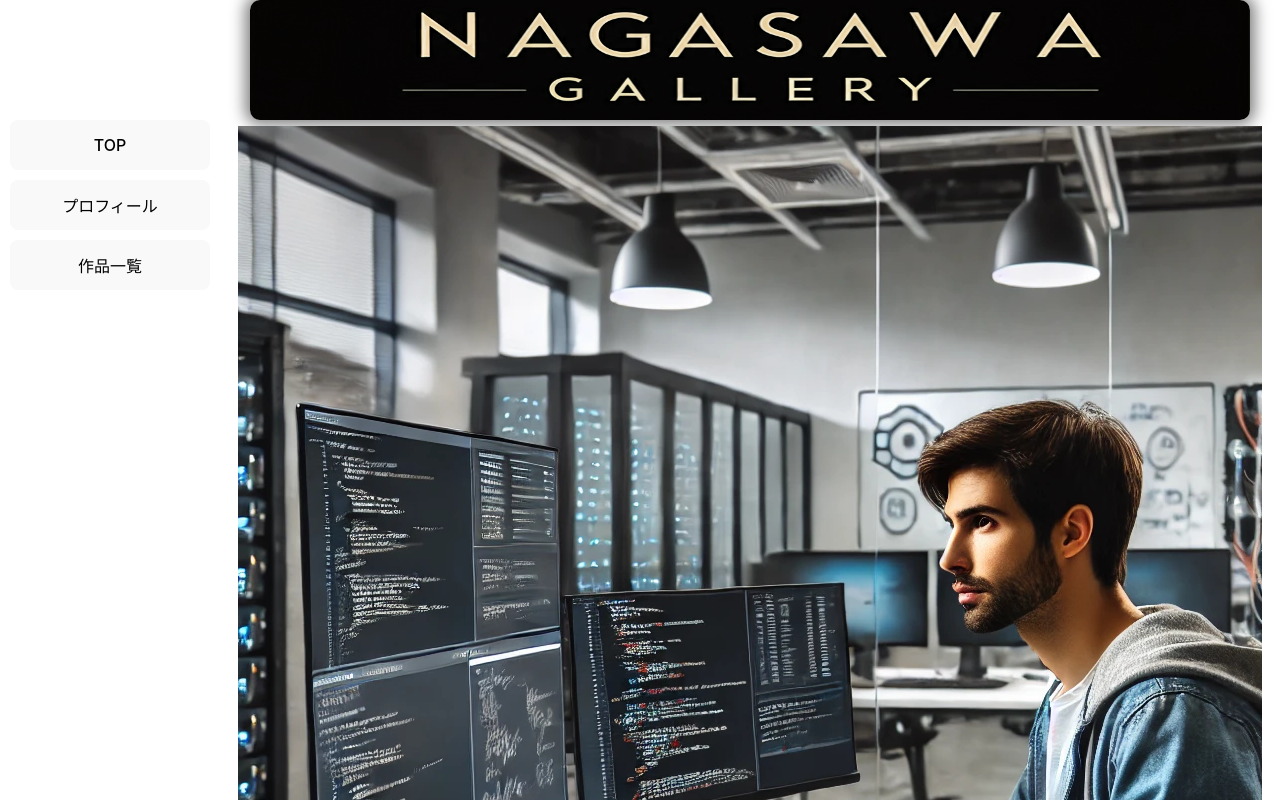
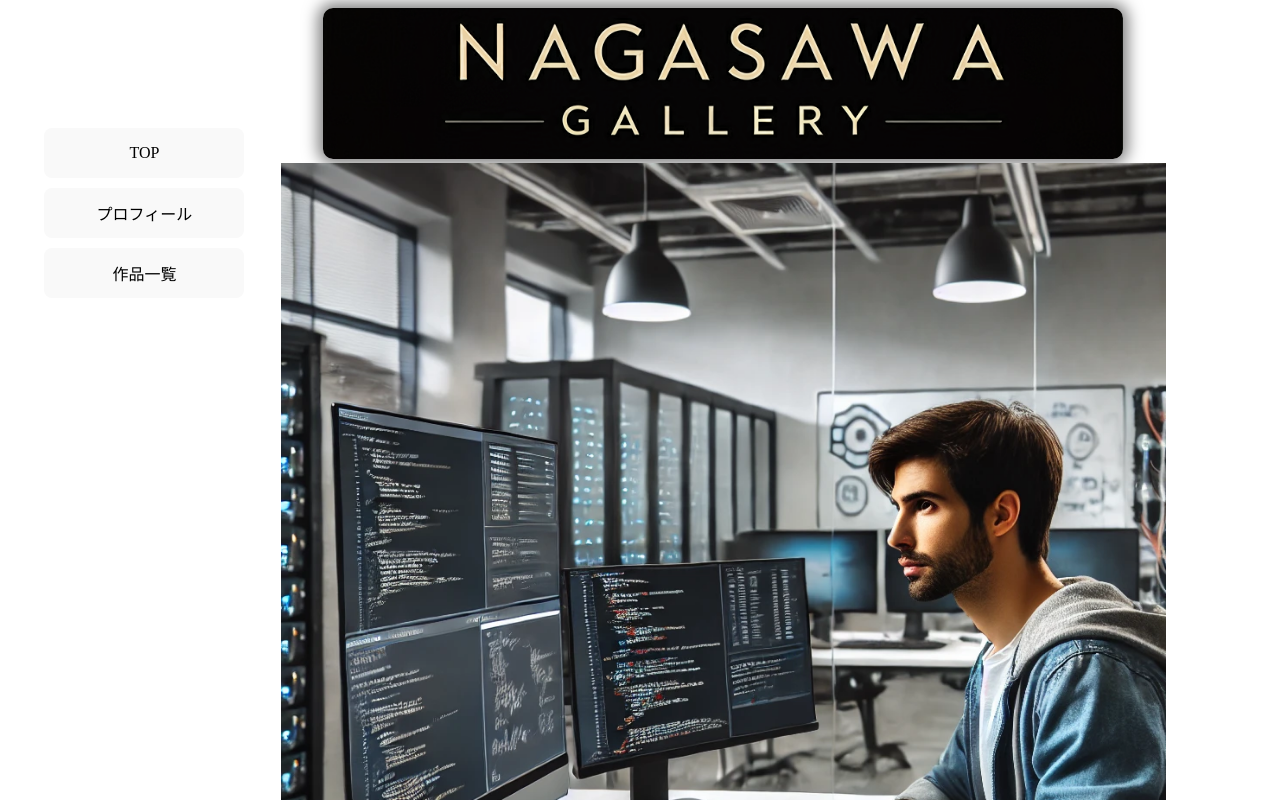
Before and after one commit to Naka-nishi-s/react_test, a React (Vite) app in the folder react_test/: page / in a window 1280 px wide. Shown: the top 800 px of the page. Built offline with nearby package versions, Linux system fonts and the light colour scheme.

Commit message:
css修正

```diff
--- a/react_test/src/App.css
+++ b/react_test/src/App.css
@@ -1,10 +1,3 @@
-/* #root {
-  max-width: 1280px;
-  margin: 0 auto;
-  padding: 2rem;
-  text-align: center;
-} */
-
 .parent-container{
   display: flex;
   justify-content: flex-start;
@@ -14,12 +7,29 @@
 .button-container {
   display: flex;
   flex-direction: column;
-  align-items: flex-start;
+  align-items: center;
   gap: 10px;
   padding: 120px 10px 5px 10px;
+  width: 20%;
+  height: 600px;
 }
 
 button {
   width: 200px;
   height: 50px;
 }
+
+.top-container {
+  width: 70%;
+  text-align: center;
+}
+
+.top-title {
+  justify-content: center;
+}
+
+.top-image {
+  justify-content: center;
+  width: 100%;
+  height: auto;
+}
--- a/react_test/src/index.css
+++ b/react_test/src/index.css
@@ -1,16 +1,7 @@
 :root {
-  font-family: Inter, system-ui, Avenir, Helvetica, Arial, sans-serif;
-  line-height: 1.5;
-  font-weight: 400;
-
   color-scheme: light dark;
   color: rgba(255, 255, 255, 0.87);
   background-color: #242424;
-
-  font-synthesis: none;
-  text-rendering: optimizeLegibility;
-  -webkit-font-smoothing: antialiased;
-  -moz-osx-font-smoothing: grayscale;
 }
 
 a {
@@ -20,14 +11,6 @@ a {
 }
 a:hover {
   color: #535bf2;
-}
-
-body {
-  margin: 0;
-  display: flex;
-  place-items: center;
-  min-width: 320px;
-  min-height: 100vh;
 }
 
 h1 {
@@ -50,23 +33,28 @@ button:hover {
   border-color: #646cff;
 }
 
+.profile-content{
+  padding: 10px;
+}
+
 .profile-content >p{
   text-align:left;
   width: 100%;
 }
 
-.top-content{
-  width: 100%;
+.collection-content {
+  padding: 10px;
+  width: 70%;
   text-align: center;
 }
 
-.collection-content {
+.collection-content >h1{
   text-align:left;
 }
 
 .top-title {
-  width: 1000px;
-  height: 120px;
+  width: 800px;
+  height: auto;
   box-shadow: 0px 0px 15px 5px rgba(0, 0, 0, 0.5);
   border-radius: 10px;
 }
--- a/react_test/src/top.jsx
+++ b/react_test/src/top.jsx
@@ -24,9 +24,9 @@ function Top() {
           <button onClick={goToProfile}>プロフィール</button>
           <button onClick={goToCollection}>作品一覧</button>
         </div>
-        <div className='top-content'>
+        <div className='top-container'>
           <img className='top-title' src={image_top_title} />
-          <img src={image_profile} />
+          <img className='top-image' src={image_profile} />
         </div>
       </div>
     </>
```
